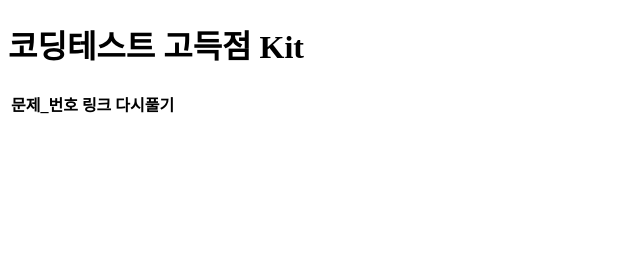
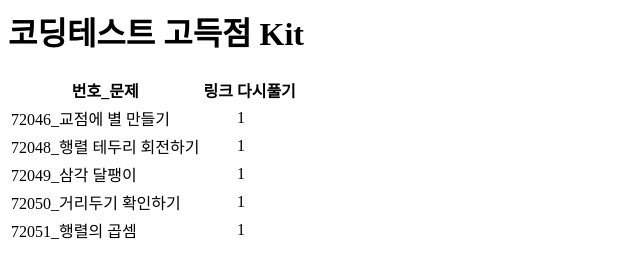
Before and after one commit to mutjin08/programmers, a plain HTML site: page index.html in a window 1280 px wide. Shown: the whole page, without its empty margins (0-640 px from the left). Drawn offline with Linux system fonts and the light colour scheme.

Commit message:
24-01-27

```diff
--- a/index.html
+++ b/index.html
@@ -1,23 +1,33 @@
-<!DOCTYPE html>
-<html lang="en">
-<head>
-  <meta charset="UTF-8">
-  <meta name="viewport" content="width=device-width, initial-scale=1.0">
-  <title>Document</title>
-</head>
-<body>
 <h1>코딩테스트 고득점 Kit</h1>
 <table>
   <tr>
-      <th>문제_번호</th>
+    <th>번호_문제</th>
     <th>링크</th>
     <th>다시풀기</th>
   </tr>
   <tr>
+    <td>72046_교점에 별 만들기</td>
     <td></td>
+    <td>1</td>
+  </tr>
+  <tr>
+    <td>72048_행렬 테두리 회전하기</td>
     <td></td>
+    <td>1</td>
+  </tr>
+  <tr>
+    <td>72049_삼각 달팽이</td>
     <td></td>
+    <td>1</td>
+  </tr>
+  <tr>
+    <td>72050_거리두기 확인하기</td>
+    <td></td>
+    <td>1</td>
+  </tr>
+  <tr>
+    <td>72051_행렬의 곱셈</td>
+    <td></td>
+    <td>1</td>
   </tr>
 </table>
-</body>
-</html>
```
Also changed, not shown: 1 other file. Lines whose indentation alone changed are shown as unchanged.
